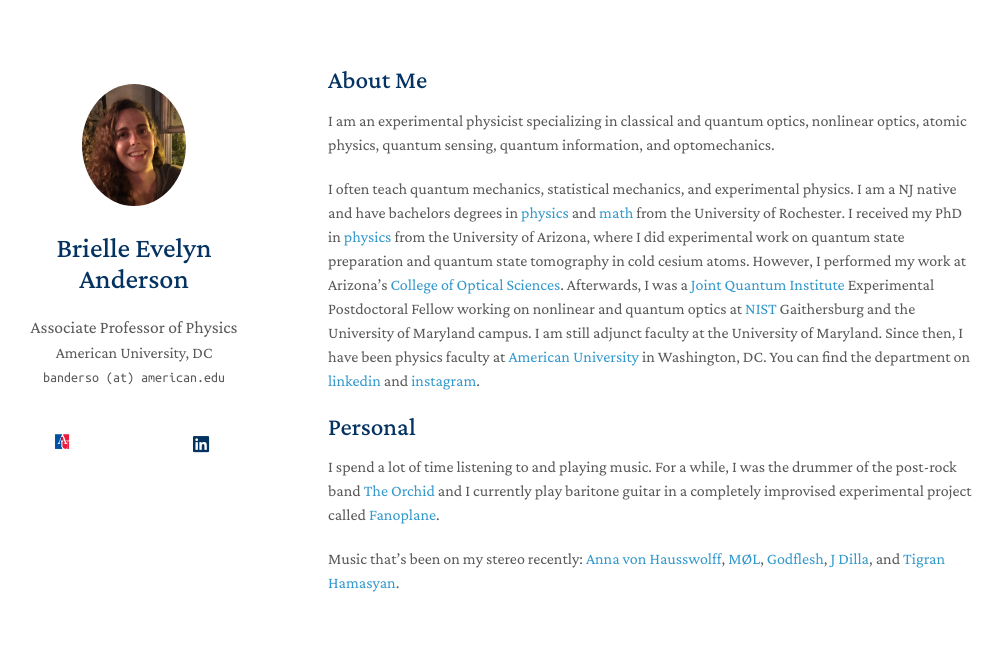
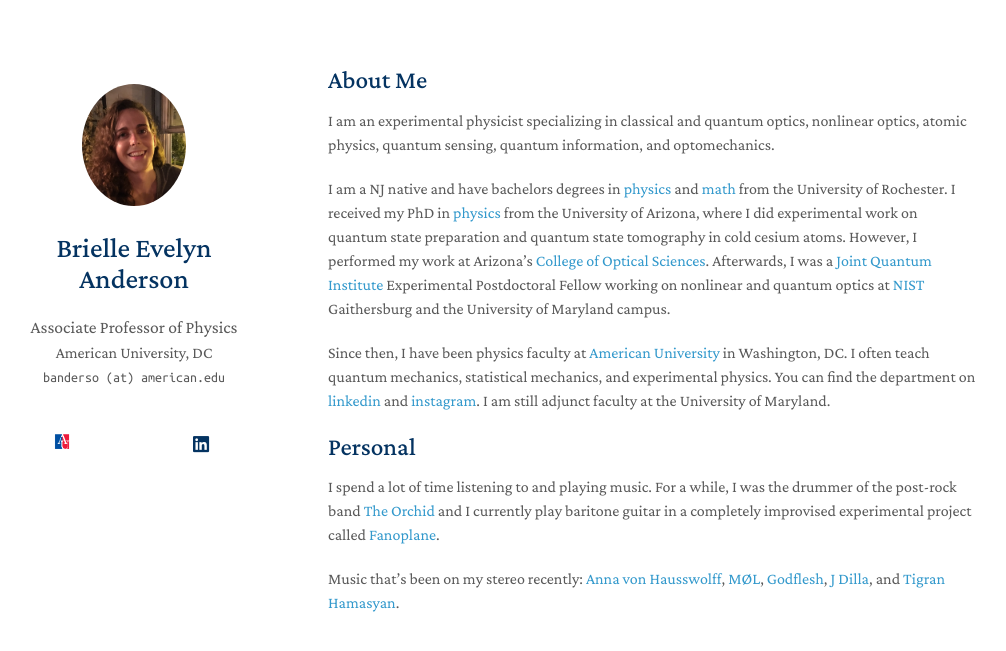
Before and after one commit to brieeveanderson/brieeveanderson.github.io, a Jekyll site: the page built from index.md, in a window 1280 px wide. Shown: the top 651 px of the page, without its empty margins (142-1148 px from the left). Built offline with Jekyll 4.4.1, drawn with Linux system fonts in a browser that asks for light colours; a style sheet for code colours, icons or effects is not loaded; our own code applies the rules of GitHub Pages for plain Markdown files.

```diff
--- a/index.md
+++ b/index.md
@@ -6,7 +6,9 @@ layout: homepage
 
 I am an experimental physicist specializing in classical and quantum optics, nonlinear optics, atomic physics, quantum sensing, quantum information, and optomechanics.
 
-I often teach quantum mechanics, statistical mechanics, and experimental physics. I am a NJ native and have bachelors degrees in [physics](https://www.pas.rochester.edu/) and [math](https://www.sas.rochester.edu/mth/) from the University of Rochester. I received my PhD in [physics](https://physics.arizona.edu/) from the University of Arizona, where I did experimental work on quantum state preparation and quantum state tomography in cold cesium atoms. However, I performed my work at Arizona's [College of Optical Sciences](https://optics.arizona.edu/). Afterwards, I was a [Joint Quantum Institute](https://jqi.umd.edu/) Experimental Postdoctoral Fellow working on nonlinear and quantum optics at [NIST](https://www.nist.gov/) Gaithersburg and the University of Maryland campus. I am still adjunct faculty at the University of Maryland. Since then, I have been physics faculty at [American University](https://www.american.edu/cas/physics/) in Washington, DC. You can find the department on [linkedin](https://www.linkedin.com/groups/13179821/) and [instagram](https://www.instagram.com/americanuphysics/).
+I am a NJ native and have bachelors degrees in [physics](https://www.pas.rochester.edu/) and [math](https://www.sas.rochester.edu/mth/) from the University of Rochester. I received my PhD in [physics](https://physics.arizona.edu/) from the University of Arizona, where I did experimental work on quantum state preparation and quantum state tomography in cold cesium atoms. However, I performed my work at Arizona's [College of Optical Sciences](https://optics.arizona.edu/). Afterwards, I was a [Joint Quantum Institute](https://jqi.umd.edu/) Experimental Postdoctoral Fellow working on nonlinear and quantum optics at [NIST](https://www.nist.gov/) Gaithersburg and the University of Maryland campus.
+
+Since then, I have been physics faculty at [American University](https://www.american.edu/cas/physics/) in Washington, DC. I often teach quantum mechanics, statistical mechanics, and experimental physics. You can find the department on [linkedin](https://www.linkedin.com/groups/13179821/) and [instagram](https://www.instagram.com/americanuphysics/). I am still adjunct faculty at the University of Maryland.
 
 ## Personal
 
```
